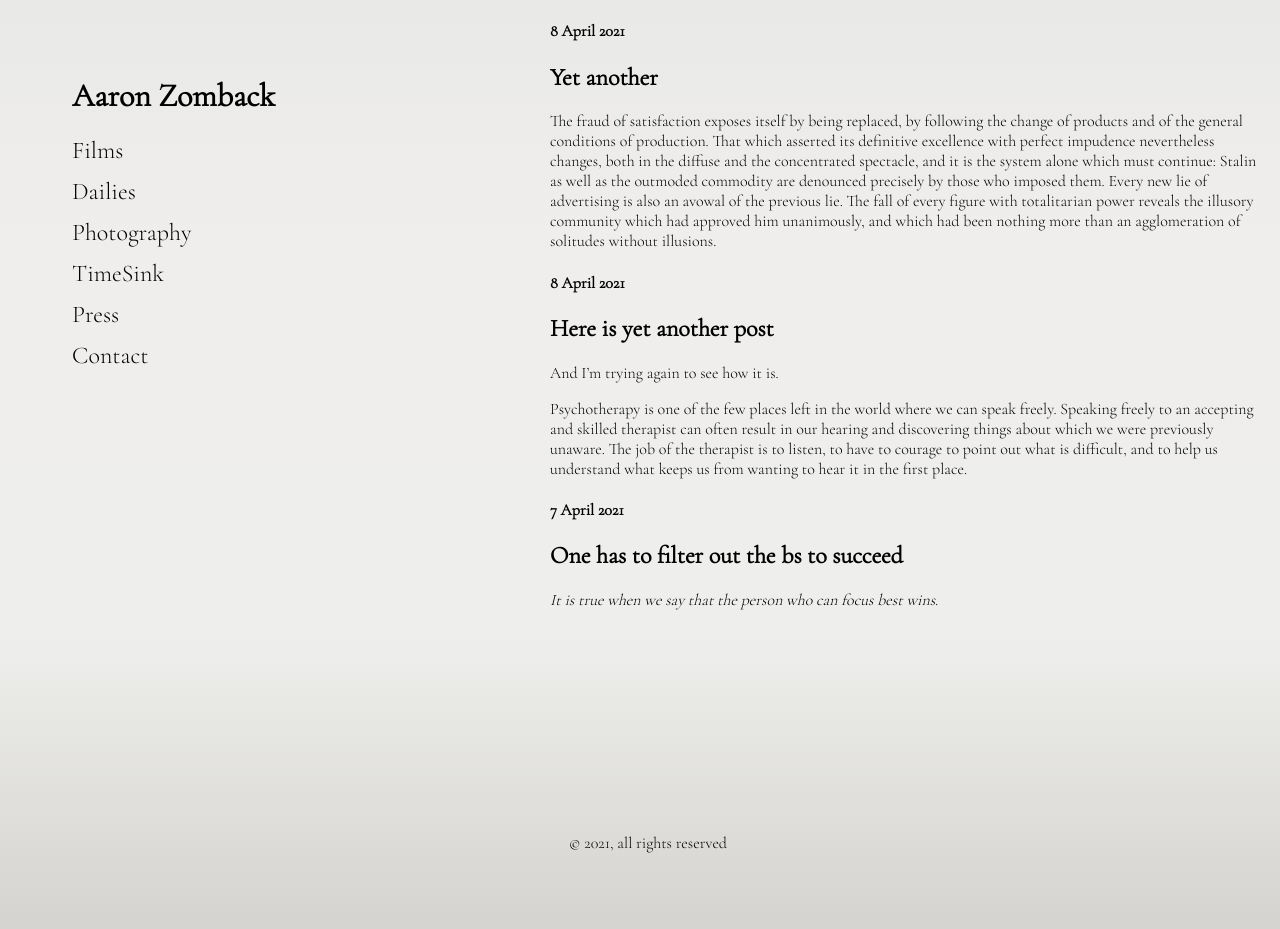
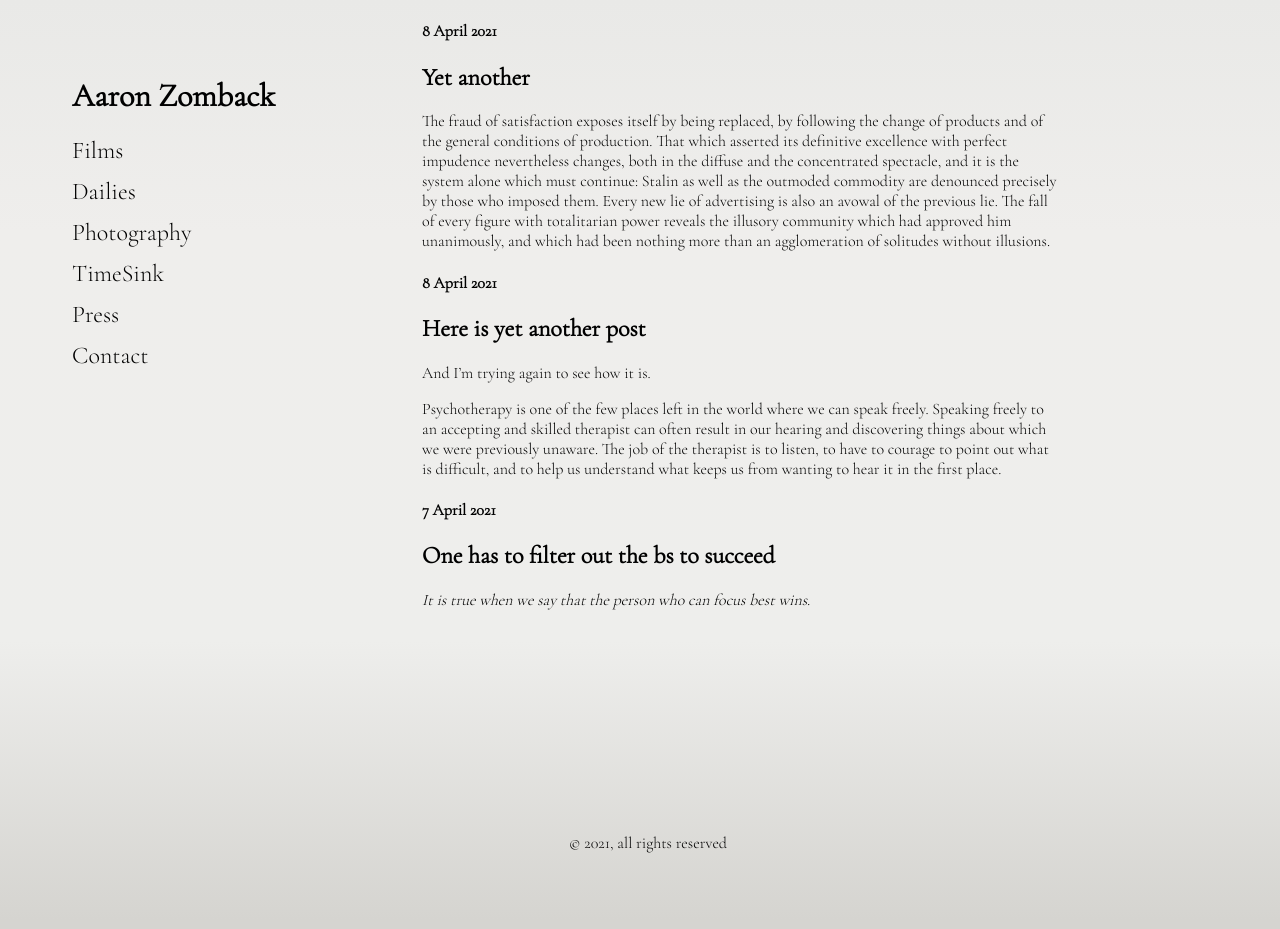
Before and after one commit to aaronzomback/zomback.com, a Jekyll site: the page built from dailies.html, in a window 1280 px wide. Built offline with Jekyll 4.4.1, drawn with Linux system fonts in a browser that asks for light colours.

Commit message:
styling posts

```diff
--- a/_sass/_dailies.scss
+++ b/_sass/_dailies.scss
@@ -1,6 +1,6 @@
 section.daily-posts {
-  max-width: 750px;
-  margin-left: 32rem;
+  max-width: 640px;
+  margin-left: 24rem;
   padding-left: 30px;
   padding-right: 30px;
 }
```
